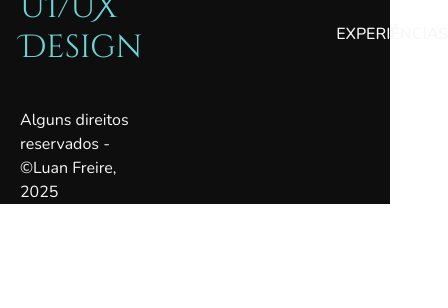
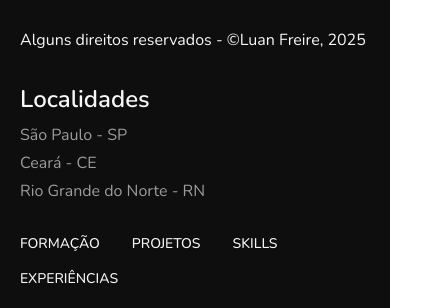
Before and after one commit to luanfreiire/portfolio, a plain HTML site: page public/index.html in a window 390 px wide. Shown: the part 6448-6756 px from the top of the page, 448 px wide, since content can reach past the window. Before the commit the page ends 6652 px from the top, so only its background shows below. Drawn offline with nearby package versions, Linux system fonts and the light colour scheme.

Commit message:
responsividade footer

```diff
--- a/src/styles/footer.css
+++ b/src/styles/footer.css
@@ -4,7 +4,7 @@
 }
 
 .footer-container {
-    padding: 3.75rem 1.25rem 0px 1.25rem;
+    padding: 3.75rem 1.25rem 1.25rem 1.25rem;
     display: grid;
     grid-template-columns: 2fr 1fr 1fr;
     gap: 2rem;
@@ -42,6 +42,7 @@
 
 /* coluna 3 */
 .footer-menu li a {
+    display: block;
     font: 500 1rem/1.5 var(--font-text);
     color: var(--color-b8);
     text-transform: uppercase;
@@ -50,3 +51,26 @@
 .footer-menu li {
     padding-bottom: 2rem;
 }
+
+/* media queries */
+@media(width <=600px) {
+    .footer-container {
+        grid-template-columns: 1fr;
+    }
+
+    .footer-menu {
+        display: flex;
+        flex-wrap: wrap;
+        align-items: center;
+        gap: 1rem 2rem;
+    }
+
+    .footer-menu li a {
+        font-size: 0.875rem;
+        line-height: 1.3;
+    }
+
+    .footer-menu li {
+        padding-bottom: 0px;
+    }
+}
```
